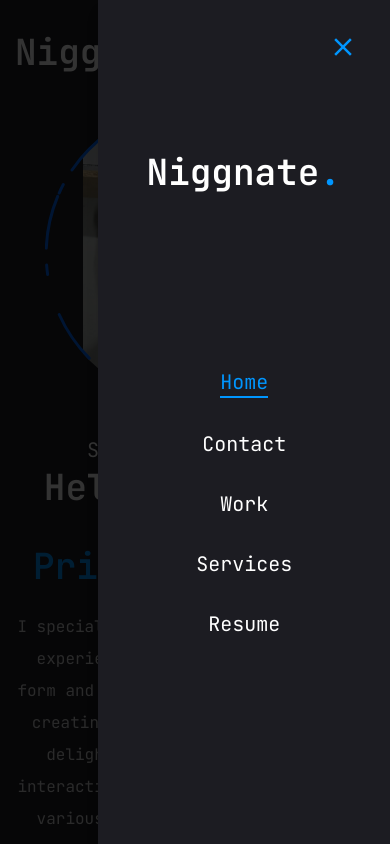
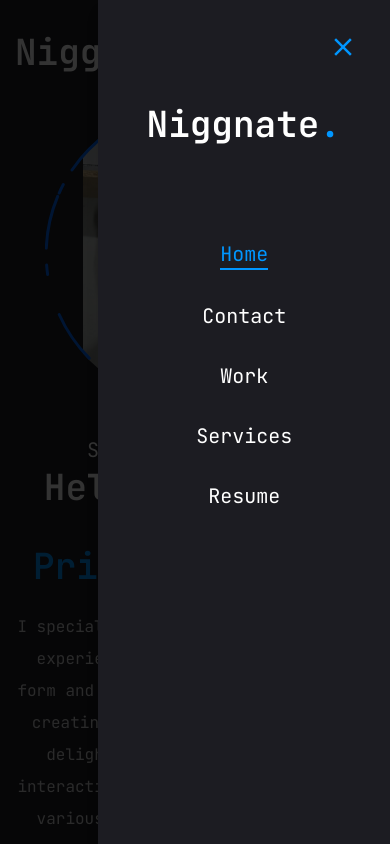
Before and after one commit to Niggnate/niggnate_creed, a Next.js app: page / in a window 390 px wide. Both pictures are taken after a click on the button 359 px from the left and 52 px from the top of the page. Shown: the top 844 px of the page. Built offline with nearby package versions, Linux system fonts and the light colour scheme.

Commit message:
Update mobile-nav.jsx
Updating mobile-nav component

```diff
--- a/components/mobile-nav.jsx
+++ b/components/mobile-nav.jsx
@@ -16,7 +16,7 @@
 
         <SheetContent className="flex flex-col">
             {/* Logo */}
-            <div className="mt-32 mb-40 text-center text-2xl">
+            <div className="mt-20 mb-20 text-center text-2xl">
                 <Link href="/">
                     <h1 className="text-4xl font-semibold">Niggnate<span className="text-accent">.</span></h1>
                 </Link>
```
